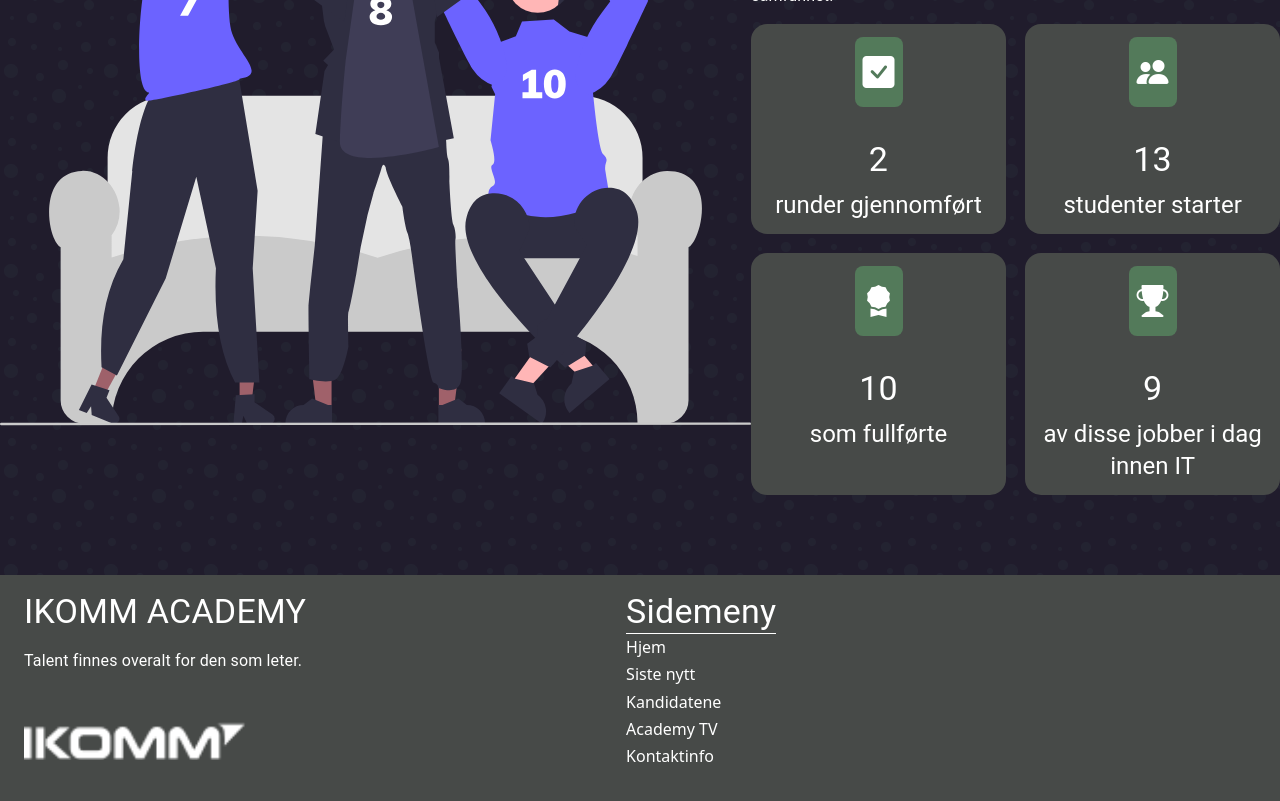
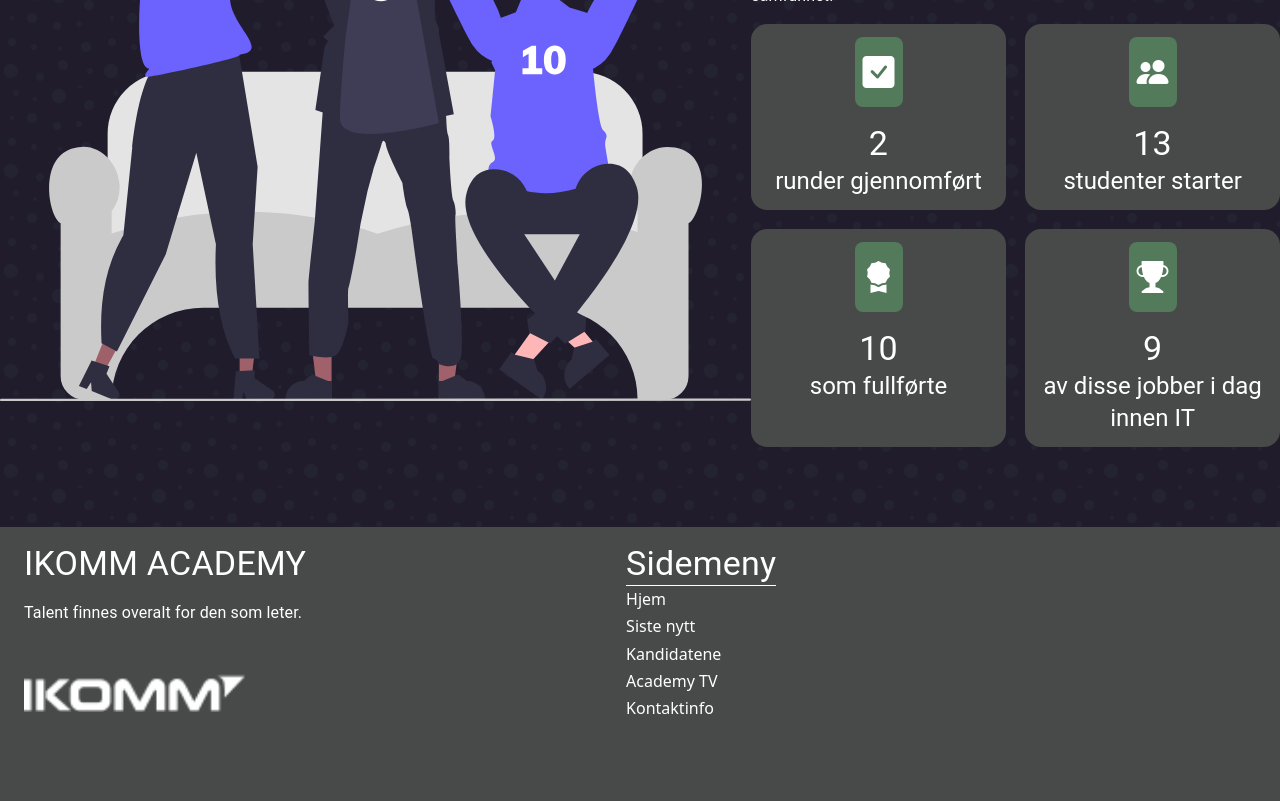
Before and after one commit to Ghaisd/academy-portal_react, a React (Create React App) app: page /About in a window 1280 px wide. Shown: the part 1540-2341 px from the top of the page. Built offline with nearby package versions, Linux system fonts and the light colour scheme.

Commit message:
Fixed_dependency_cycle

```diff
--- a/src/App.jsx
+++ b/src/App.jsx
@@ -1,5 +1,6 @@
 import { Route, Routes } from 'react-router-dom';
 import Navbar from './Components/Navbar';
+// eslint-disable-next-line import/no-cycle
 import Home from './pages/Home';
 import Articles from './pages/Articles';
 import About from './pages/About';
--- a/src/Components/Achievement.jsx
+++ b/src/Components/Achievement.jsx
@@ -14,13 +14,13 @@ const Achievement = ({ iconAchievement, nrOfAchievement, finishedAchievement })
           p: 1,
           borderRadius: 2,
           display: 'inline-block',
-          mb: 4,
+          mb: 2,
           fontSize: 32,
         },
       }}
     >
       <i className={iconAchievement} />
-      <Typography variant="h4" pb={1}>{nrOfAchievement}</Typography>
+      <Typography variant="h4">{nrOfAchievement}</Typography>
       <Typography variant="h5">{finishedAchievement}</Typography>
     </Box>
   );
--- a/src/pages/Home.jsx
+++ b/src/pages/Home.jsx
@@ -1,4 +1,5 @@
-import Header from './Home/HeaderSection';
+import HeaderSection from './Home/HeaderSection';
+// eslint-disable-next-line import/no-cycle
 import CategoriesSection from './Home/CategoriesSection';
 import ArticlesSection from './Home/ArticlesSection';
 import FaqsSection from './Home/FaqsSection';
@@ -7,7 +8,7 @@ import TestimonialsSection from './Home/TestimonialsSection';
 const Home = () => {
   return (
     <>
-      <Header />
+      <HeaderSection />
       <CategoriesSection />
       <ArticlesSection />
       <FaqsSection />
--- a/src/pages/Home/CategoriesSection.jsx
+++ b/src/pages/Home/CategoriesSection.jsx
@@ -4,6 +4,7 @@ import Category from '../../Components/Category';
 import categories from '../../Data/categories';
 import { staticTextHome } from '../../Data/staticText';
 import CustomButton from '../../Components/UI/CustomButton';
+import { routes } from '../../App';
 
 const {
   categoriesSectionTextH,
@@ -24,7 +25,7 @@ const CategoriesSection = () => {
       <Box mr={8}>
         <Typography variant="h3">{categoriesSectionTextH}</Typography>
         <Typography mt={2} mb={6} variant="h6">{categoriesSectionTextP}</Typography>
-        <CustomButton to="/About">Les mer</CustomButton>
+        <CustomButton to={routes.About}>Les mer</CustomButton>
         <CustomButton to="/AcademyTV" styles={{ marginLeft: ' 1rem ' }}>Academy TV</CustomButton>
       </Box>
 
--- a/src/pages/Home/HeaderSection.jsx
+++ b/src/pages/Home/HeaderSection.jsx
@@ -8,7 +8,7 @@ const {
   headerSectionTextP,
 } = staticTextHome;
 
-const Header = () => {
+const HeaderSection = () => {
   return (
     <Box
       height={800}
@@ -33,4 +33,4 @@ const Header = () => {
     </Box>
   );
 };
-export default Header;
+export default HeaderSection;
```
Also changed, not shown: .eslintrc.json.
